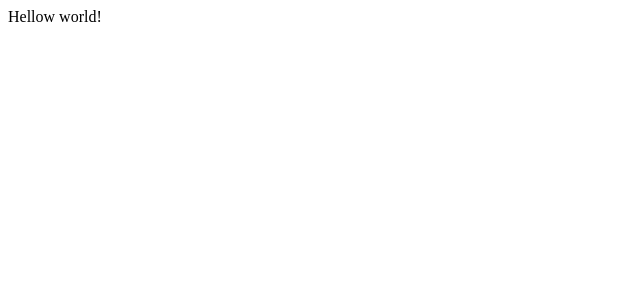
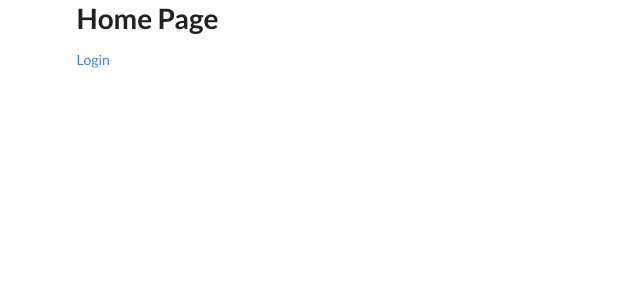
Before and after one commit to senal/contriver, a React (Create React App) app: page / in a window 1280 px wide. Shown: the top 300 px of the page, without its empty margins (0-640 px from the left). Built offline with nearby package versions, Linux system fonts and the light colour scheme.

Commit message:
setup Semantic UI

```diff
--- a/package.json
+++ b/package.json
@@ -5,7 +5,11 @@
   "dependencies": {
     "react": "^16.2.0",
     "react-dom": "^16.2.0",
-    "react-scripts": "1.1.1"
+    "react-router": "^4.2.0",
+    "react-router-dom": "^4.2.2",
+    "react-scripts": "1.1.1",
+    "semantic-ui-css": "^2.3.1",
+    "semantic-ui-react": "^0.79.0"
   },
   "scripts": {
     "start": "react-scripts start",
--- a/src/App.js
+++ b/src/App.js
@@ -1,5 +1,13 @@
-import React from 'react';
+import React from "react";
+import { Route }  from "react-router-dom";
+import HomePage  from "./components/pages/HomePage";
+import LoginPage  from "./components/pages/LoginPage";
 
-const App  = () => <div>Hellow world!</div>
+const App  = () => (
+    <div className="ui container">
+        <Route path="/" exact component={HomePage} />
+        <Route path="/login" excat component={LoginPage} />
+    </div>
+);
 
 export default App;
--- /dev/null
+++ b/src/components/pages/HomePage.js
@@ -0,0 +1,11 @@
+import  React   from "react";
+import  { Link }  from "react-router-dom";
+
+const HomePage = () => (
+    <div>
+        <h1>Home Page </h1>
+        <Link to="/login">Login</Link>
+    </div>
+);
+
+export default HomePage;
--- /dev/null
+++ b/src/components/pages/LoginPage.js
@@ -0,0 +1,9 @@
+import  React from "react";
+
+const LoginPage = () => (
+    <div>
+        <h1>Login page</h1>
+    </div>
+);
+
+export default LoginPage;
--- a/src/index.js
+++ b/src/index.js
@@ -1,7 +1,14 @@
 import React from 'react';
 import ReactDOM from 'react-dom';
+import {BrowserRouter} from "react-router-dom";
+import "semantic-ui-css/semantic.min.css";
 import App from './App';
 import registerServiceWorker from './registerServiceWorker';
 
-ReactDOM.render(<App />, document.getElementById('root'));
+ReactDOM.render(
+    <BrowserRouter>
+    <App/>
+    </BrowserRouter>,
+document.getElementById("root")
+);
 registerServiceWorker();
```
Also changed, not shown: 2 other files (tests, documents, lock files or other folders).
